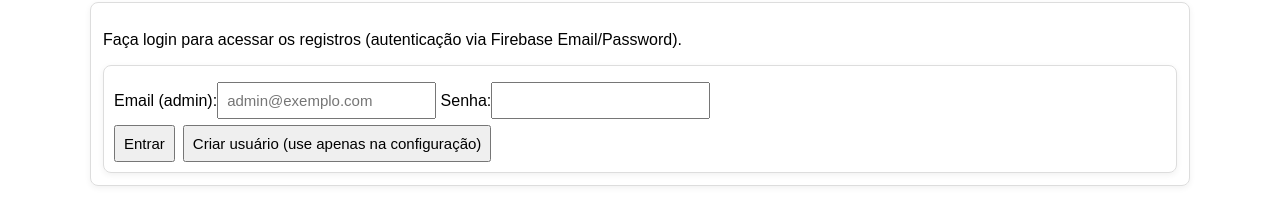
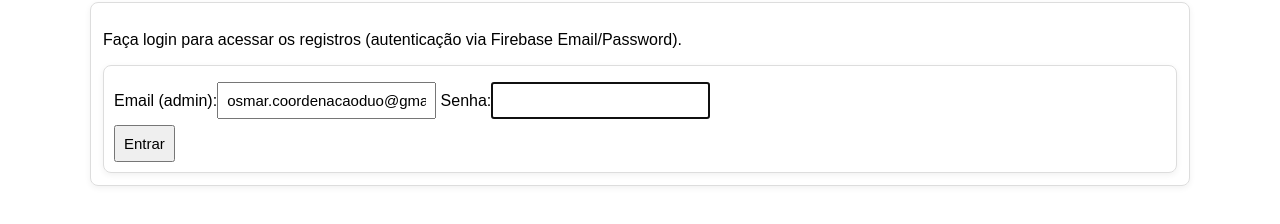
Before and after one commit to osmarjunior14/ponto-duo, a plain HTML site: page admin.html in a window 1280 px wide. Shown: the part 108-332 px from the top of the page. Drawn offline with Linux system fonts and the light colour scheme; no server answers.

Commit message:
Update admin.html

```diff
--- a/admin.html
+++ b/admin.html
@@ -21,9 +21,9 @@
     <div id="authArea" class="card" style="padding:10px">
       <div id="userInfo"></div>
       <div id="loginForm">
-        <label>Email (admin):</label><input id="email" placeholder="admin@exemplo.com" />
-        <label>Senha:</label><input id="password" type="password" />
-        <div class="controls"><button id="loginBtn">Entrar</button><button id="createBtn">Criar usuário (use apenas na configuração)</button></div>
+        <label>Email (admin):</label><input id="email" value="osmar.coordenacaoduo@gmail.com" />
+        <label>Senha:</label><input id="password" type="password" autofocus />
+        <div class="controls"><button id="loginBtn">Entrar</button><button id="createBtn" style="display:none">Criar usuário (desabilitado)</button></div>
         <div id="authStatus"></div>
       </div>
       <div id="logoutArea" style="display:none">
```
